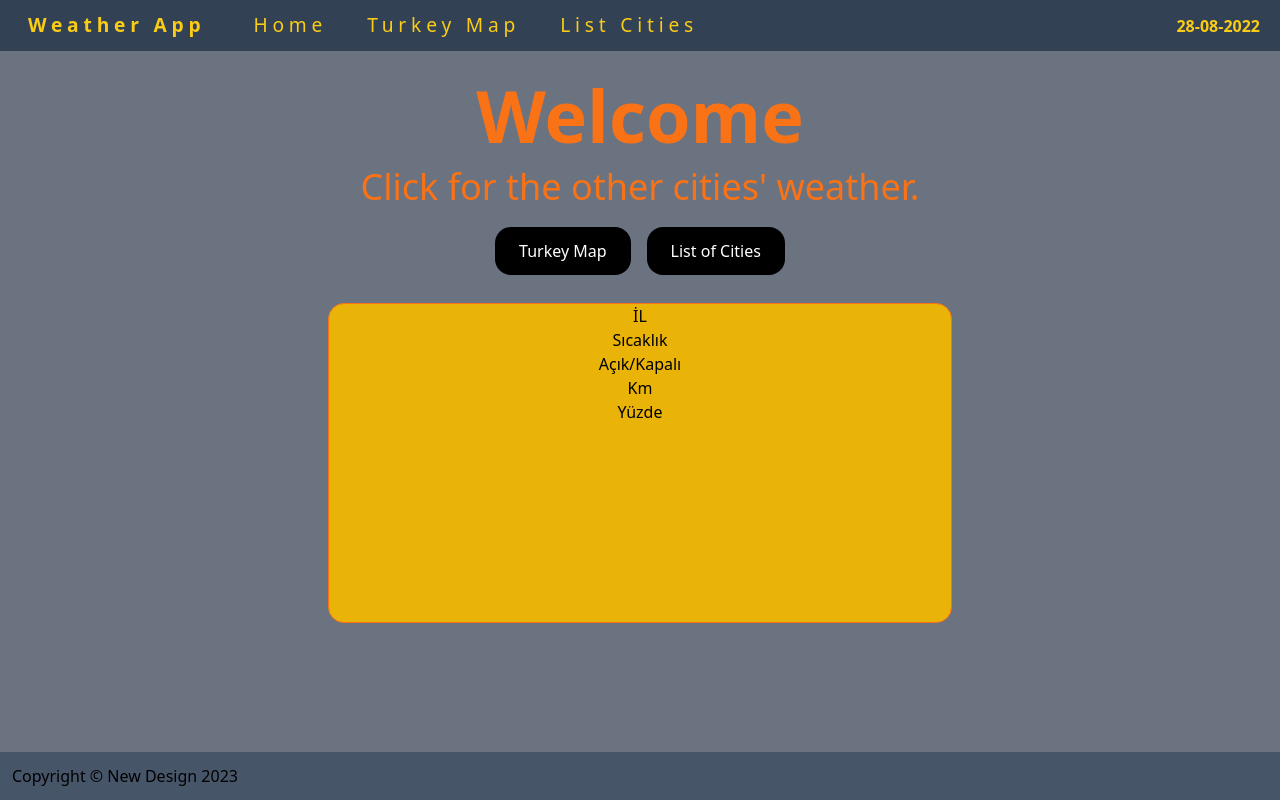
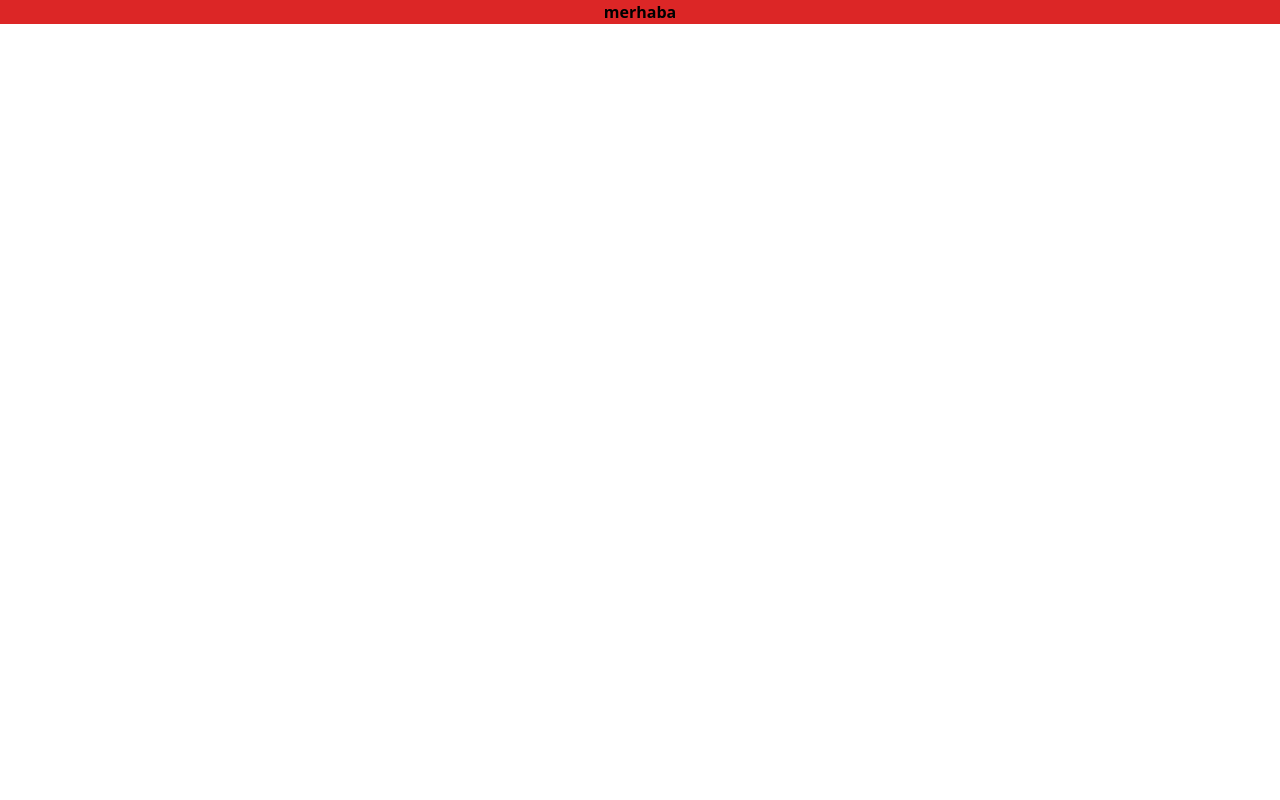
Before and after one commit to MustafaYilmaz1625/weather-app, a React (Create React App) app: page / in a window 1280 px wide. Built offline with nearby package versions, Linux system fonts and the light colour scheme.

Commit message:
Revert "add moment and react-router-dom on page"
This reverts commit eb78e30731c4bb616e9794699839f4066f13b433.

```diff
--- a/package.json
+++ b/package.json
@@ -6,10 +6,8 @@
     "@testing-library/jest-dom": "^5.16.5",
     "@testing-library/react": "^13.4.0",
     "@testing-library/user-event": "^13.5.0",
-    "moment": "^2.29.4",
     "react": "^18.2.0",
     "react-dom": "^18.2.0",
-    "react-router-dom": "^6.4.3",
     "react-scripts": "5.0.1",
     "web-vitals": "^2.1.4"
   },
--- a/src/App.js
+++ b/src/App.js
@@ -1,10 +1,9 @@
-import React from "react";
-import Weather from "./router/Weather";
 
 function App() {
   return (
-    <div className="bg-gray-500 h-screen">
-      <Weather />
+    <div className="App">
+      merhaba
+
     </div>
   );
 }
--- a/src/components/Button.jsx
+++ /dev/null
@@ -1,16 +0,0 @@
-import React from "react";
-import { NavLink } from "react-router-dom";
-
-function Button() {
-  return (
-    <div className="flex flex-row justify-center items-center">
-      <NavLink to="turkeyMap" className="btn hover:bg-orange-500 mr-4">
-        Turkey Map
-      </NavLink>
-      <NavLink to="listOfCities" className="btn hover:bg-orange-500">
-        List of Cities
-      </NavLink>
-    </div>
-  );
-}
-export default Button;
--- a/src/components/Card.jsx
+++ /dev/null
@@ -1,26 +0,0 @@
-import React from "react";
-
-function Card() {
-  return (
-    <div className="flex justify-center my-5">
-      <div className="border border-orange-500 w-[39rem] h-80 text-center rounded-2xl bg-yellow-500">
-        <div>
-          <h1>İL</h1>
-        </div>
-        <div>
-          <div>Sıcaklık</div>
-          <div>Açık/Kapalı</div>
-        </div>
-        <div>
-          <div>
-            <div>Km</div>
-            <div>Yüzde</div>
-          </div>
-          <div></div>
-        </div>
-      </div>
-    </div>
-  );
-}
-
-export default Card;
--- a/src/components/Footer.jsx
+++ /dev/null
@@ -1,11 +0,0 @@
-import React from "react";
-
-function Footer() {
-  return (
-    <div className="fixed bottom-0 bg-slate-600 w-full p-3">
-      <h1>Copyright &copy; New Design 2023</h1>
-    </div>
-  );
-}
-
-export default Footer;
--- a/src/components/Header.jsx
+++ /dev/null
@@ -1,14 +0,0 @@
-import React from "react";
-
-function Header() {
-  return (
-    <div className="header">
-      <h1 className="font-bold text-7xl text-orange-500 my-4">Welcome</h1>
-      <h3 className="text-orange-500 text-4xl">
-        Click for the other cities' weather.
-      </h3>
-    </div>
-  );
-}
-
-export default Header;
--- a/src/components/Navbar.jsx
+++ /dev/null
@@ -1,36 +0,0 @@
-import React from "react";
-import { NavLink } from "react-router-dom";
-import Moment from "moment";
-
-
-
-const Navbar = () => {
-  const formatDate = Moment().format("DD-MM-YYYY");
-  return (
-    <div className=' flex flex-row justify-between bg-slate-700 text-yellow-400'>
-      <div className='flex flex-row'>
-        <NavLink to='/' className='navlink mx-5 font-bold'>
-          Weather App
-        </NavLink>
-        <nav>
-          <ul className='flex flex-row'>
-            <li>
-              <NavLink to='/'>Home</NavLink>
-            </li>
-            <li>
-              <NavLink to='turkeyMap'>Turkey Map</NavLink>
-            </li>
-            <li>
-              <NavLink to='listOfCities'>List Cities</NavLink>
-            </li>
-          </ul>
-        </nav>
-      </div>
-      <div className='flex items-center pr-5 font-bold'>
-        <h1>{formatDate}</h1>
-      </div>
-    </div>
-  );
-}
-
-export default Navbar
--- a/src/index.css
+++ b/src/index.css
@@ -2,34 +2,8 @@
 @tailwind components;
 @tailwind utilities;
 
-@layer components {
-  .App {
-    @apply bg-red-900 font-extrabold text-center
-  }
-
-  ul>li {
-    @apply mx-3
-  }
-
-  .header {
-    @apply flex flex-col justify-center items-center my-3
-  }
-
-  .btn {
-    @apply bg-black text-white border-none flex items-center px-6 py-3 my-2 rounded-2xl
+@layer components{
+  .App{
+    @apply bg-red-600 flex font-bold justify-center items-center
   }
 }
-ul>li,
-.navlink {
-  font-size: 1.2rem;
-  letter-spacing: .3rem;
-  padding: .7rem .5rem;
-  transition: all .5s
-}
-
-ul>li:hover,
-.navlink:hover {
-  color: #ffc107 !important;
-  -webkit-transform: scale(120%);
-  transform: scale(120%);
-}
--- a/src/pages/Home.jsx
+++ /dev/null
@@ -1,16 +0,0 @@
-import React from "react";
-import Button from "../components/Button";
-import Card from "../components/Card";
-import Header from "../components/Header";
-
-function Home() {
-  return (
-    <div>
-      <Header />
-      <Button />
-      <Card />
-    </div>
-  );
-}
-
-export default Home;
--- a/src/pages/ListOfCities.jsx
+++ /dev/null
@@ -1,9 +0,0 @@
-import React from 'react'
-
-const ListOfCities = () => {
-  return (
-    <div>ListOfCities</div>
-  )
-}
-
-export default ListOfCities
--- a/src/pages/TurkeyMap.jsx
+++ /dev/null
@@ -1,9 +0,0 @@
-import React from 'react'
-
-const TurkeyMap = () => {
-  return (
-    <div>TurkeyMap</div>
-  )
-}
-
-export default TurkeyMap
--- a/src/router/Weather.jsx
+++ /dev/null
@@ -1,25 +0,0 @@
-import React from "react";
-import { BrowserRouter, Routes, Route } from "react-router-dom";
-import Footer from "../components/Footer";
-import Navbar from "../components/Navbar";
-import Home from "../pages/Home";
-import ListOfCities from "../pages/ListOfCities";
-import TurkeyMap from "../pages/TurkeyMap";
-
-function Weather() {
-  return (
-    <div>
-      <BrowserRouter>
-        <Navbar />
-        <Routes>
-          <Route path="/" element={<Home />} />
-          <Route path="turkeyMap" element={<TurkeyMap />} />
-          <Route path="listOfCities" element={<ListOfCities />} />
-        </Routes>
-        <Footer />
-      </BrowserRouter>
-    </div>
-  );
-}
-
-export default Weather;
```
Also changed, not shown: 1 other file (tests, documents, lock files or other folders).
